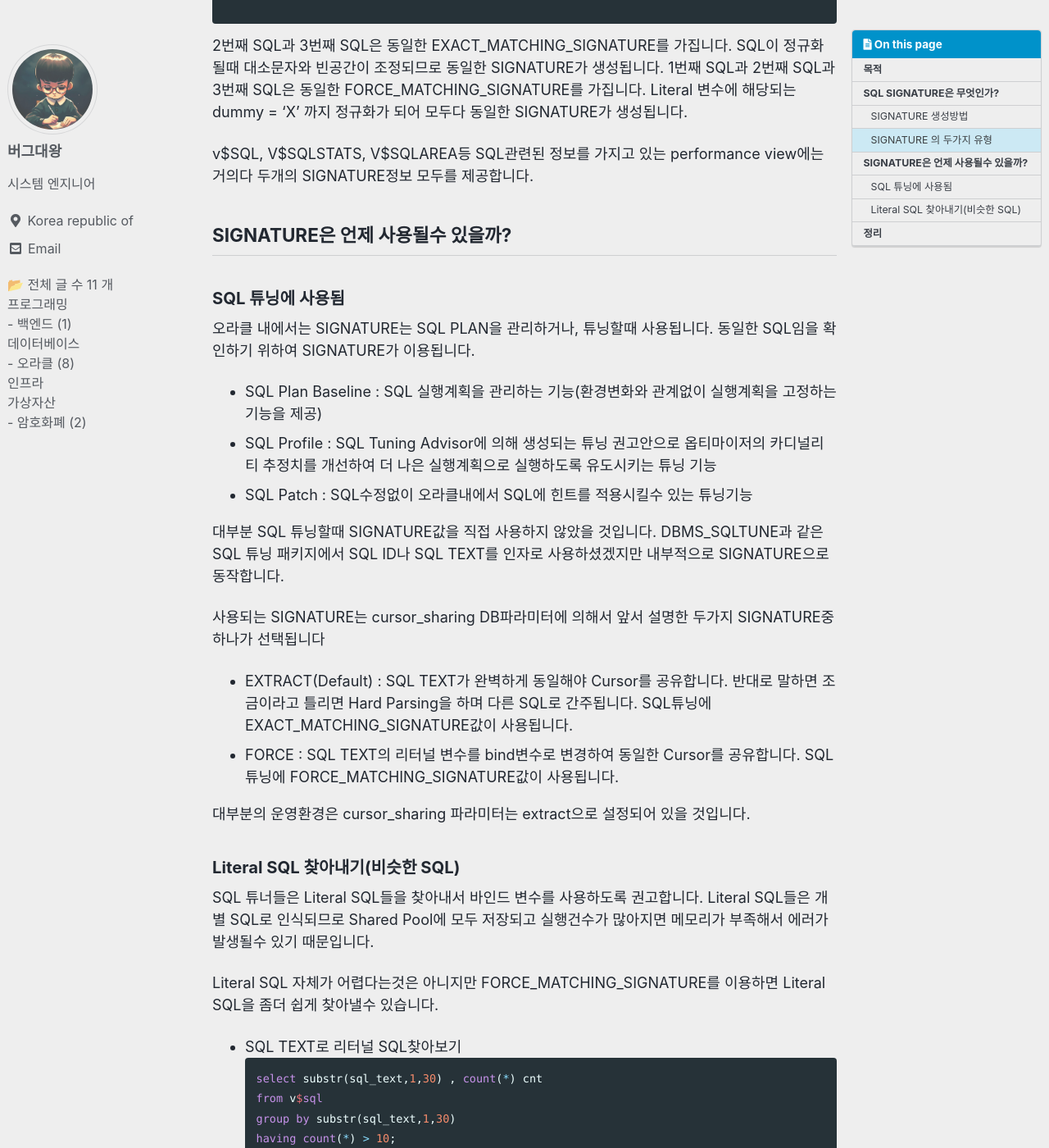
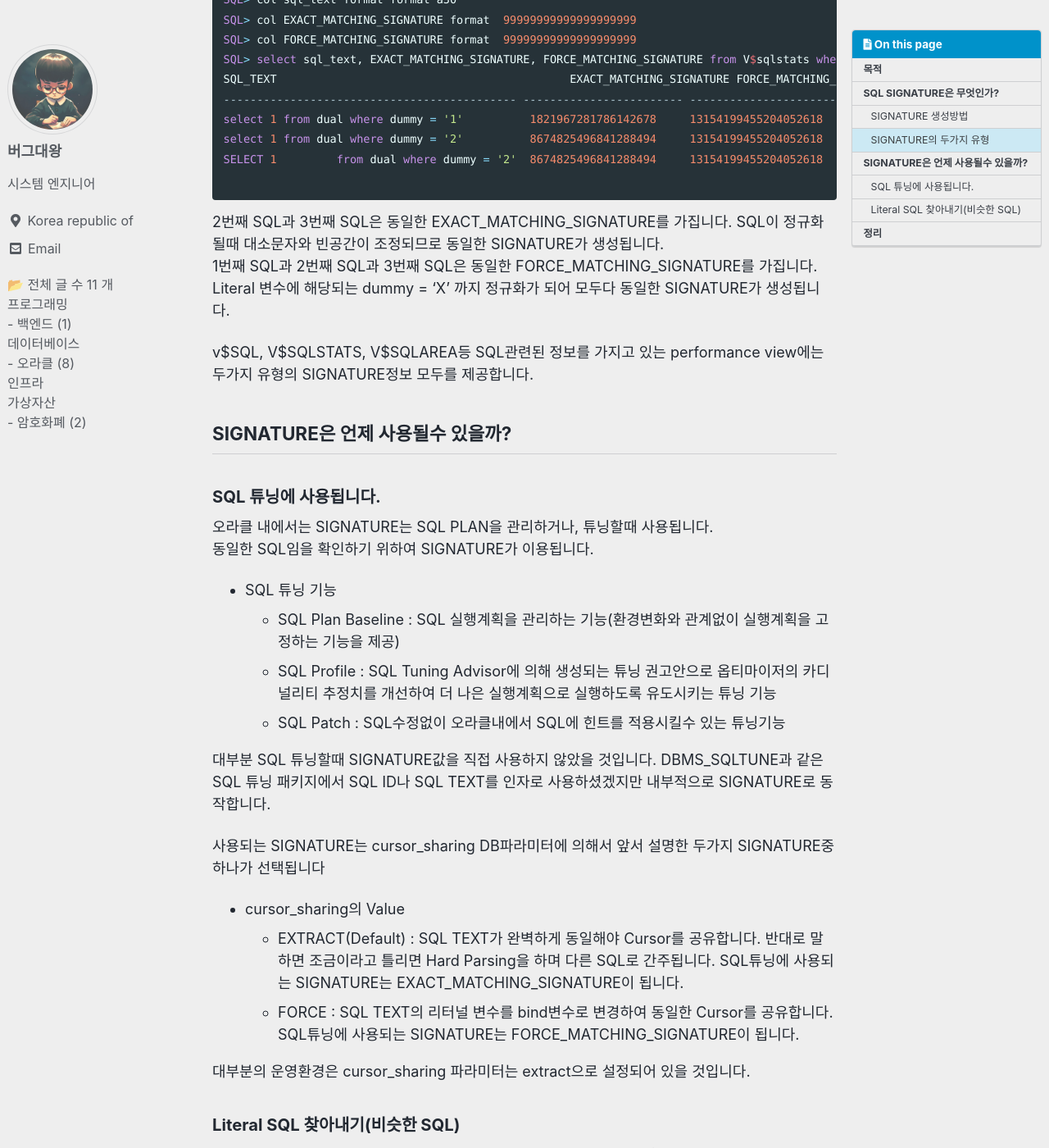
Before and after one commit to kosate/kosate.github.io, a Jekyll site: the page built from _posts/2023-09-13-what-is-the-signature-of-sql.md, in a window 1280 px wide and 1400 px high, scrolled down 2312 px. Shown: the whole window at 82% size. Built offline with Jekyll 4.4.1, drawn with Linux system fonts in a browser that asks for light colours; cached includes are drawn as plain includes; some web fonts are replaced; a script that is not in the unit is left out; comment, search, counter and statistics services are not loaded; some of the changed text lies outside the part shown.

Commit message:
modift typo

````diff
--- a/_posts/2023-09-13-what-is-the-signature-of-sql.md
+++ b/_posts/2023-09-13-what-is-the-signature-of-sql.md
@@ -18,25 +18,27 @@
 
 ## 목적
 
-오라클 데이터베이스에서는 SQL 문장을 정규화하여 서명(SIGNATURE) 값을 계산하고 SQL 튜닝에 활용합니다. 이 개념을 이해하면 Literal  SQL을 쉽게 찾아낼 수 있습니다.
+오라클 데이터베이스에서는 SQL 문장을 정규화하여 서명(SIGNATURE) 값을 계산하고 SQL 튜닝에 활용합니다.
+이 개념을 이해하면 Literal  SQL을 쉽게 찾아낼 수 있습니다.
 
 ## SQL SIGNATURE은 무엇인가?
 
-SIGNATURE는 SQL TEXT를 정규화(Normalized)한후에 계산된 ID입니다.
-SQL TEXT에 Literal 변수를 사용하거나, White space가 있거나, 대소문자가 다르더라도 결국 동일한 SQL 구문입니다. SQL들이 동일한 작업을 한다면 동일한 SQL로 인식이 되어야하겠죠.
+SIGNATURE는 SQL TEXT를 정규화(Normalized)한후에 계산된 ID입니다. <br>
+SQL TEXT에 Literal 변수를 사용하거나, White space가 있거나, 대소문자가 다르더라도 결국 동일한 SQL 구문입니다. SQL들이 동일한 작업을 한다면 동일한 SQL로 인식이 되어야하겠죠. <br>
 그래서 SQL TEXT에 정규화(Normalized)과정을 거치면 동일한 SQL로 인식할수 있는 ID를 확인할수 있습니다. 그것이 SIGNATURE입니다.
 
 - SQL TEXT 정규화 방식
-  1. 빈스페이스값(White Space) 제거됩니다.
+  1. 빈공백(White Space)을 제거됩니다.
   2. Literal 변수는 제외한 SQL TEXT의 나머지부분을 모두 대문자로 변환시킵니다.
   3. (옵션) Literal 변수를 Bind 수로 변환합니다.
 
 ### SIGNATURE 생성방법
 
 SQL TEXT로부터 SIGNATURE값을 구하는 DBMS_SQLTUNE.SQLTEXT_TO_SIGNATURE 프로시저를 제공합니다.
-DBMS_SQLTUNE.SQLTEXT_TO_SIGNATURE는 두개의 파라미터를 받습니다.
-- SQL text : SQL TEXT문
-- force_match : 리터널 변수를 자동으로 바인드 변수로 변환할지를 결정(true일경우 변환, False이경우 변환안함)
+
+- DBMS_SQLTUNE.SQLTEXT_TO_SIGNATURE는 두개의 파라미터를 받습니다.
+  - SQL text : SQL TEXT문
+  - force_match : Literal 변수를 자동으로 Bind 변수로 변환할지를 결정(true일경우 변환, False이경우 변환안함)
 
 ```sql
 SQL> SET SERVEROUTPUT ON
@@ -54,25 +56,32 @@
 
 SQL>
 ```
-### SIGNATURE 의 두가지 유형
+SIGNATURE으로 14103420975540283355으로 계산이 되었습니다.
+보시다시피 NUMBER 형식입니다.
+
+### SIGNATURE의 두가지 유형
 
 SIGNATURE는 force_match파라미터에 따라서 EXACT_MATCHING_SIGNATURE, FORCE_MATCHING_SIGNATURE 두개의 유형으로 나눌수 있습니다.
-- EXACT_MATCHING_SIGNATURE = Literal 변수이 그대로인 SIGNATURE
-- FORCE_MATCHING_SIGNATURE = Literal 변수가 Bind 변수로 변환된 SIGNATURE
 
-SQL을 실행하면 자동으로 두개의 SIGNATURE가 생성이 됩니다.
+- SIGNATURE 유형
+  - EXACT_MATCHING_SIGNATURE = Literal 변수이 그대로인 SIGNATURE
+  - FORCE_MATCHING_SIGNATURE = Literal 변수가 Bind 변수로 변환된 SIGNATURE
+
+SQL을 실행하면 오라클내에서는 자동으로 두개의 SIGNATURE가 생성이 되어 관리됩니다.<br>
 3개의 SQL을 수행해보겠습니다.
 
 ```sql
+-- Literal 변수(dummy = '1')를 사용
 SQL> select 1 from dual where dummy = '1';
+-- Literal 변수(dummy = '2')를 사용
 SQL> select 1 from dual where dummy = '2';
-SQL> SELECT 1         from dual where dummy = '2'
+-- Literal 변수(dummy = '2')를 사용하고, 공백을 추가(1뒤에 공백)하고 SELECT 키워드를 대문자로 변경
+SQL> SELECT 1         from dual where dummy = '2';
 
 SQL> set lines 132
 SQL> col sql_text format format a30
 SQL> col EXACT_MATCHING_SIGNATURE format  99999999999999999999
 SQL> col FORCE_MATCHING_SIGNATURE format  99999999999999999999
-
 SQL> select sql_text, EXACT_MATCHING_SIGNATURE, FORCE_MATCHING_SIGNATURE from V$sqlstats where sql_text like '%dummy%';
 SQL_TEXT                                            EXACT_MATCHING_SIGNATURE FORCE_MATCHING_SIGNATURE
 -------------------------------------------- ------------------------ ------------------------
@@ -81,37 +90,41 @@
 SELECT 1         from dual where dummy = '2'  8674825496841288494     13154199455204052618
 
 ```
-2번째 SQL과 3번째 SQL은 동일한 EXACT_MATCHING_SIGNATURE를 가집니다. SQL이 정규화될때 대소문자와 빈공간이 조정되므로 동일한 SIGNATURE가 생성됩니다.
+
+2번째 SQL과 3번째 SQL은 동일한 EXACT_MATCHING_SIGNATURE를 가집니다. SQL이 정규화될때 대소문자와 빈공간이 조정되므로 동일한 SIGNATURE가 생성됩니다.  <br>
 1번째 SQL과 2번째 SQL과 3번째 SQL은 동일한 FORCE_MATCHING_SIGNATURE를 가집니다. Literal 변수에 해당되는 dummy = 'X' 까지 정규화가 되어 모두다 동일한 SIGNATURE가 생성됩니다.
 
-v$SQL, V$SQLSTATS, V$SQLAREA등 SQL관련된 정보를 가지고 있는 performance view에는 거의다 두개의 SIGNATURE정보 모두를 제공합니다.
+v$SQL, V$SQLSTATS, V$SQLAREA등 SQL관련된 정보를 가지고 있는 performance view에는 두가지 유형의 SIGNATURE정보 모두를 제공합니다.
 
 ## SIGNATURE은 언제 사용될수 있을까?
 
-### SQL 튜닝에 사용됨
-오라클 내에서는 SIGNATURE는 SQL PLAN을 관리하거나, 튜닝할때 사용됩니다.
+### SQL 튜닝에 사용됩니다.
+오라클 내에서는 SIGNATURE는 SQL PLAN을 관리하거나, 튜닝할때 사용됩니다.  <br>
 동일한 SQL임을 확인하기 위하여 SIGNATURE가 이용됩니다.
 
-- SQL Plan Baseline : SQL 실행계획을 관리하는 기능(환경변화와 관계없이 실행계획을 고정하는 기능을 제공)
-- SQL Profile : SQL Tuning Advisor에 의해 생성되는 튜닝 권고안으로 옵티마이저의 카디널리티 추정치를 개선하여 더 나은 실행계획으로 실행하도록 유도시키는 튜닝 기능
-- SQL Patch : SQL수정없이 오라클내에서 SQL에 힌트를 적용시킬수 있는 튜닝기능
+- SQL 튜닝 기능
+  - SQL Plan Baseline : SQL 실행계획을 관리하는 기능(환경변화와 관계없이 실행계획을 고정하는 기능을 제공)
+  - SQL Profile : SQL Tuning Advisor에 의해 생성되는 튜닝 권고안으로 옵티마이저의 카디널리티 추정치를 개선하여 더 나은 실행계획으로 실행하도록 유도시키는 튜닝 기능
+  - SQL Patch : SQL수정없이 오라클내에서 SQL에 힌트를 적용시킬수 있는 튜닝기능
 
-대부분 SQL 튜닝할때 SIGNATURE값을 직접 사용하지 않았을 것입니다. DBMS_SQLTUNE과 같은 SQL 튜닝 패키지에서 SQL ID나 SQL TEXT를 인자로 사용하셨겠지만 내부적으로 SIGNATURE으로 동작합니다.
+대부분 SQL 튜닝할때 SIGNATURE값을 직접 사용하지 않았을 것입니다. DBMS_SQLTUNE과 같은 SQL 튜닝 패키지에서 SQL ID나 SQL TEXT를 인자로 사용하셨겠지만 내부적으로 SIGNATURE로 동작합니다.
 
 사용되는 SIGNATURE는 cursor_sharing DB파라미터에 의해서 앞서 설명한 두가지 SIGNATURE중 하나가 선택됩니다
-- EXTRACT(Default) : SQL TEXT가 완벽하게 동일해야 Cursor를 공유합니다. 반대로 말하면 조금이라고 틀리면 Hard Parsing을 하며 다른 SQL로 간주됩니다. SQL튜닝에 EXACT_MATCHING_SIGNATURE값이 사용됩니다.
-- FORCE : SQL TEXT의 리터널 변수를 bind변수로 변경하여 동일한 Cursor를 공유합니다. SQL튜닝에 FORCE_MATCHING_SIGNATURE값이 사용됩니다.
+
+- cursor_sharing의 Value
+  - EXTRACT(Default) : SQL TEXT가 완벽하게 동일해야 Cursor를 공유합니다. 반대로 말하면 조금이라고 틀리면 Hard Parsing을 하며 다른 SQL로 간주됩니다. SQL튜닝에 사용되는 SIGNATURE는 EXACT_MATCHING_SIGNATURE이 됩니다.
+  - FORCE : SQL TEXT의 리터널 변수를 bind변수로 변경하여 동일한 Cursor를 공유합니다.  SQL튜닝에 사용되는 SIGNATURE는 FORCE_MATCHING_SIGNATURE이 됩니다.
 
 대부분의 운영환경은 cursor_sharing 파라미터는 extract으로 설정되어 있을 것입니다.
 
 ### Literal SQL 찾아내기(비슷한 SQL)
 
-SQL 튜너들은 Literal SQL들을 찾아내서 바인드 변수를 사용하도록 권고합니다.
+SQL 튜너들은 Literal SQL들을 찾아내서 Bind 변수를 사용하도록 권고합니다.
 Literal SQL들은 개별 SQL로 인식되므로 Shared Pool에 모두 저장되고 실행건수가 많아지면 메모리가 부족해서 에러가 발생될수 있기 때문입니다.
 
-Literal SQL 자체가 어렵다는것은 아니지만 FORCE_MATCHING_SIGNATURE를 이용하면 Literal SQL을 좀더 쉽게 찾아낼수 있습니다.
+Literal SQL를 찾는것은 어려운 일은 아니지만 FORCE_MATCHING_SIGNATURE를 이용하면 Literal SQL을 찾을수도 있습니다.
 
-- SQL TEXT로 리터널 SQL찾아보기
+- SQL TEXT로 Literal SQL찾아보기
 ```sql
 select substr(sql_text,1,30) , count(*) cnt
 from v$sql
@@ -119,7 +132,7 @@
 having count(*) > 10;
 ```
 
-- FORCE_MATCHING_SIGNATURE로 리터널 SQL찾아보기
+- FORCE_MATCHING_SIGNATURE로 Literal SQL찾아보기
 ```sql
 select FORCE_MATCHING_SIGNATURE, count (*) cnt
 from v$sql
@@ -129,8 +142,10 @@
 
 ## 정리
 
-우리가 SQL 튜닝한후에 SQL TEXT에 공백이 추가되어 SQL 튜닝을 다시 되어야한다면 너무 불합리적이지 않나요? 오라클 내부적으로 SIGNATURE를 이용하여 동일한 SQL로 인식하기 때문에 튜닝이 유지될수 있는것이지요.
+우리가 SQL 튜닝한후에 SQL TEXT에 공백이 추가되어 SQL 튜닝을 다시 되어야한다면 너무 불합리적이지 않나요? 오라클 내부적으로 SIGNATURE를 이용하여 동일한 SQL로 인식하기 때문에 튜닝이 유지됩니다.
 
 SIGNATURE는 10g Release 2에서 나온것으로 알고 있습니다. SIGNATURE계산하는 로직이나 방법도 계속 변화하는것 같습니다. 굳이 어떻게 동작하는지는 큰 의미는 없지만 개념정도는 이해하면 내부적으로 동작하는 방법을 이해할수 있을것 같습니다.
 
-참! 그리고 23c New Feature인 SQL Firewall기능에서 동일한 SQL인지 판단하기 위하여 SQL의 SIGNATURE가 사용됩니다. SQL Firewall은 DB안에서 세션정보, SQL정보를 이용하여 firewall을 설정할수 있는 기능입니다. 정상적인 접속으로 생각되는 세션정보들을 수집하여 allow list를 만들면, 허용되지 않는 세션 혹은 SQL들은 차단이 되는 기능입니다.
+부가적으로 SIGNATURE를 사용하는 23c New Feature에 대해서 소개하고자합니다. <br>
+SQL Firewall이란 기능인데요?
+SQL Firewall기능에서 동일한 SQL인지 판단하기 위하여 SQL의 SIGNATURE가 사용됩니다. SQL Firewall은 DB안에서 세션정보, SQL정보를 이용하여 firewall을 설정할수 있는 기능입니다. 정상적인 접속으로 생각되는 세션정보들을 수집하여 allow list를 만들면, 허용되지 않는 세션 혹은 SQL들은 차단이 되도록 관리할수 있습니다.
````
